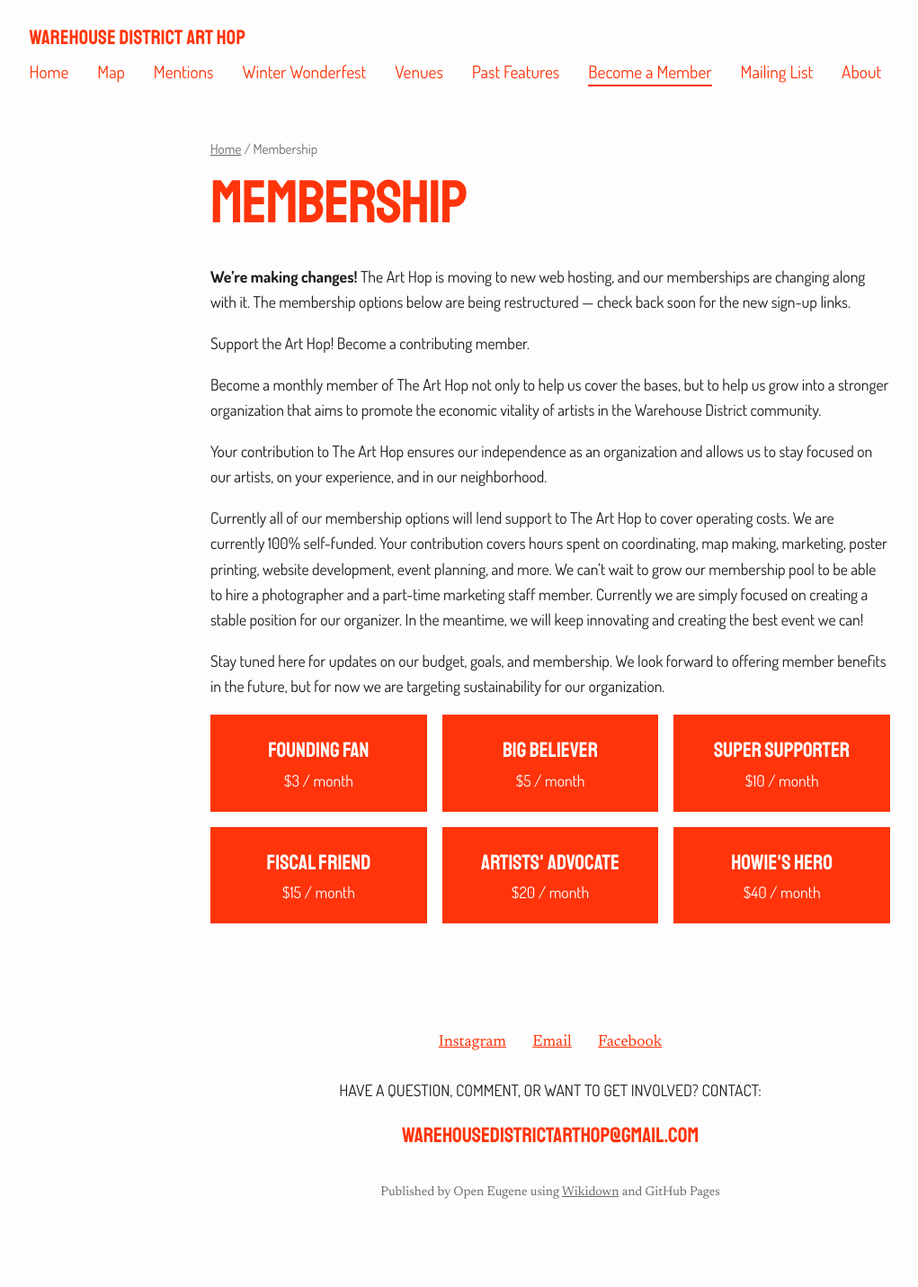
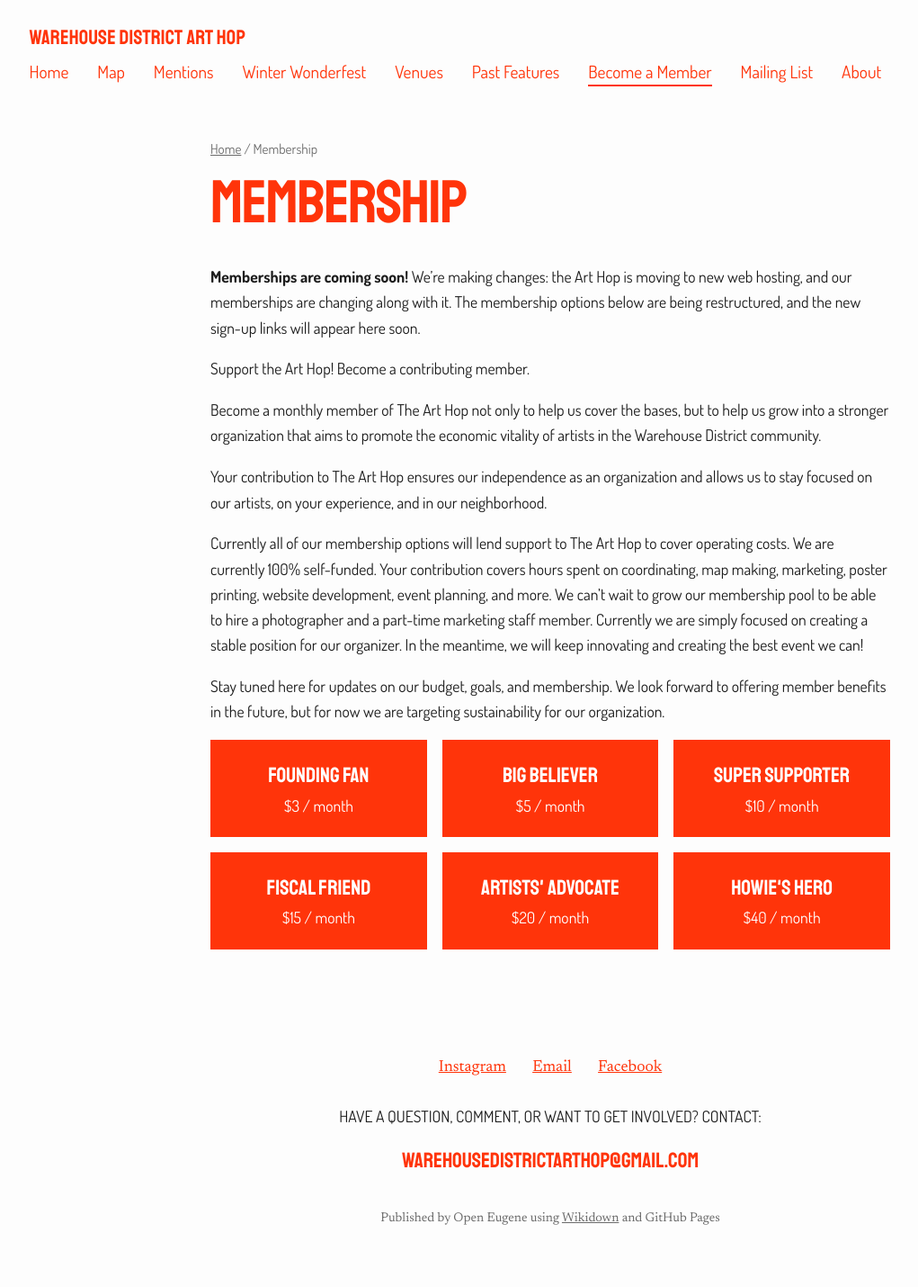
Before and after one commit to OpenEugene/art-hop, a Jekyll site: the page built from docs/Membership.md, in a window 1280 px wide. Shown: the whole page at 90% size, without its empty margins (28-1049 px from the left). Built offline with Jekyll 4.4.1, drawn with Linux system fonts in a browser that asks for light colours; our own code applies the rules of GitHub Pages for plain Markdown files; before the commit the page ends 1402 px from its top, so only the background shows below that.

Commit message:
Membership page: lead with 'Memberships are coming soon!' (all tier/payment links already route here)

```diff
--- a/docs/Membership.md
+++ b/docs/Membership.md
@@ -2,7 +2,7 @@
 
 # Membership
 
-**We're making changes!** The Art Hop is moving to new web hosting, and our memberships are changing along with it. The membership options below are being restructured — check back soon for the new sign-up links.
+**Memberships are coming soon!** We're making changes: the Art Hop is moving to new web hosting, and our memberships are changing along with it. The membership options below are being restructured, and the new sign-up links will appear here soon.
 
 Support the Art Hop! Become a contributing member.
 
```
